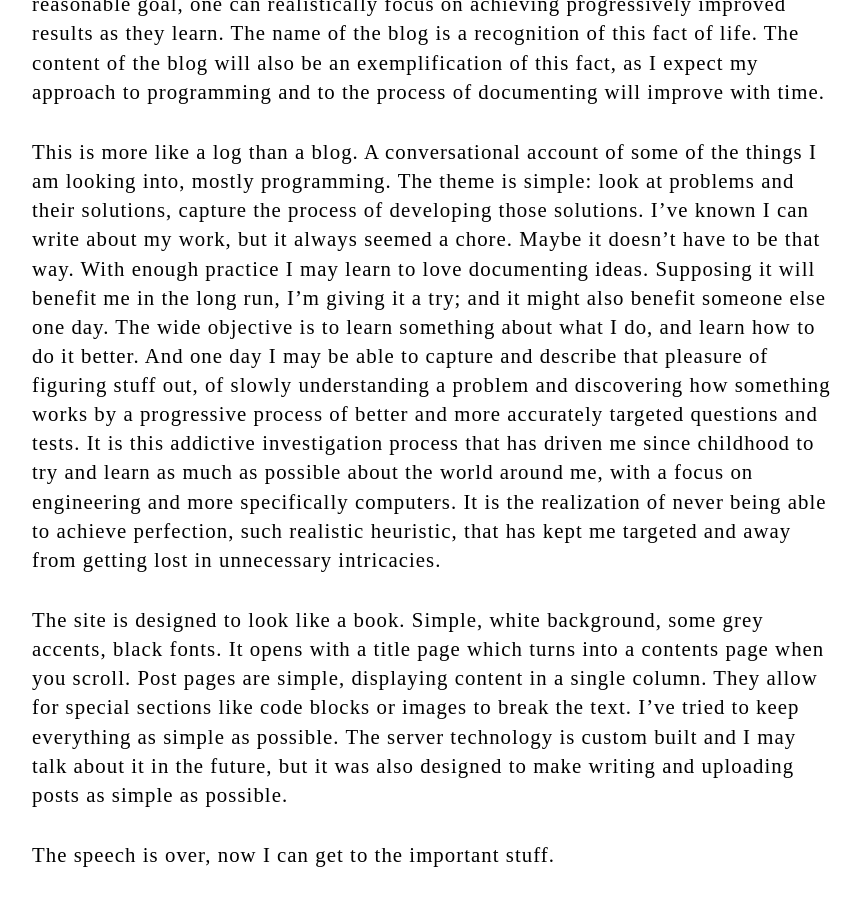
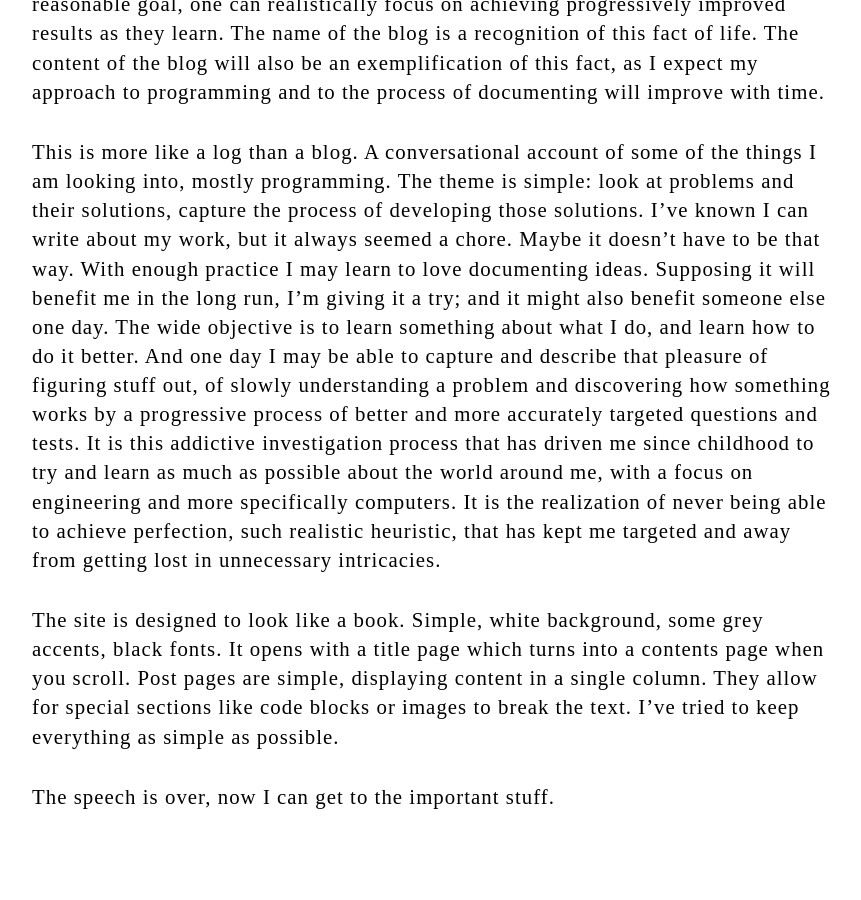
Before and after one commit to chronicweirdo/blog, a Jekyll site: the page built from _posts/2015.06/2015-06-25-The-pleasure-of-figuring-things-out.md, in a window 1280 px wide and 900 px high, scrolled down 677 px. Shown: the whole window, without its empty margins (208-1069 px from the left). Built offline with Jekyll 4.4.1, drawn with Linux system fonts in a browser that asks for light colours; after the commit the page ends 1519 px from its top, so only the background shows below that.

```diff
--- a/_posts/2015.06/2015-06-25-The-pleasure-of-figuring-things-out.md
+++ b/_posts/2015.06/2015-06-25-The-pleasure-of-figuring-things-out.md
@@ -10,6 +10,6 @@
 
 This is more like a log than a blog. A conversational account of some of the things I am looking into, mostly programming. The theme is simple: look at problems and their solutions, capture the process of developing those solutions. I've known I can write about my work, but it always seemed a chore. Maybe it doesn't have to be that way. With enough practice I may learn to love documenting ideas. Supposing it will benefit me in the long run, I'm giving it a try; and it might also benefit someone else one day. The wide objective is to learn something about what I do, and learn how to do it better. And one day I may be able to capture and describe that pleasure of figuring stuff out, of slowly understanding a problem and discovering how something works by a progressive process of better and more accurately targeted questions and tests. It is this addictive investigation process that has driven me since childhood to try and learn as much as possible about the world around me, with a focus on engineering and more specifically computers. It is the realization of never being able to achieve perfection, such realistic heuristic, that has kept me targeted and away from getting lost in unnecessary intricacies.
 
-The site is designed to look like a book. Simple, white background, some grey accents, black fonts. It opens with a title page which turns into a contents page when you scroll. Post pages are simple, displaying content in a single column. They allow for special sections like code blocks or images to break the text. I've tried to keep everything as simple as possible. The server technology is custom built and I may talk about it in the future, but it was also designed to make writing and uploading posts as simple as possible.
+The site is designed to look like a book. Simple, white background, some grey accents, black fonts. It opens with a title page which turns into a contents page when you scroll. Post pages are simple, displaying content in a single column. They allow for special sections like code blocks or images to break the text. I've tried to keep everything as simple as possible.
 
 The speech is over, now I can get to the important stuff.
```
